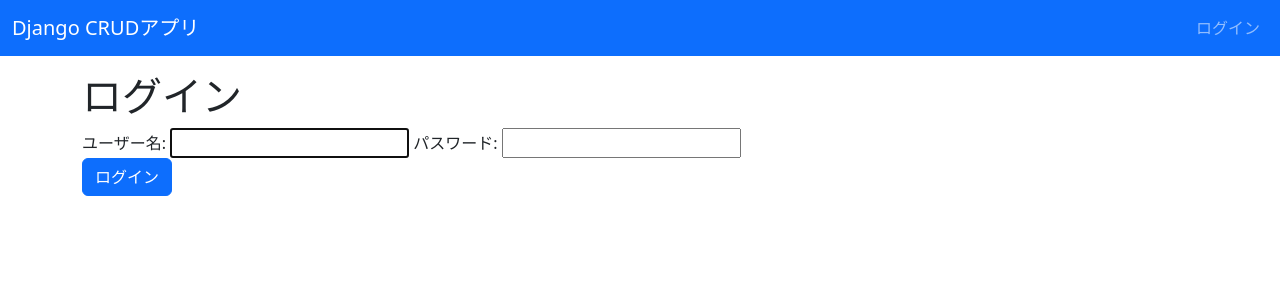
After one commit to hmakino8/Python_practice, a Django app: page /login/ in a window 1280 px wide. The commit adds this page. Shown: the top 300 px of the page. Run offline with Django 4.2, Linux system fonts and the light colour scheme; some libraries are stand-ins or nearby versions.

Commit message:
✨ ログイン機能の実装

```diff
--- a/django/myvenv/myproject/crud/templates/base.html
+++ b/django/myvenv/myproject/crud/templates/base.html
@@ -18,6 +18,29 @@
     </title>
   </head>
   <body>
+    <nav class="navbar navbar-expand-lg navbar-dark bg-primary"
+         style="margin-bottom: 1rem">
+      <div class="container-fluid">
+        <a class="navbar-brand" href="{% url 'list' %}">Django CRUDアプリ</a>
+        <div class="collapse navbar-collapse" id="navbarNav">
+          <ul class="navbar-nav ms-auto">
+            {% if request.user.is_authenticated %}
+              <span class="navbar-text">ようこそ {{ user.get_username }} さん</span>
+              <li class="nav-item">
+                <form action="{% url 'logout' %}" method="post">
+                  {% csrf_token %}
+                  <input class="nav-link" type="submit" value="ログアウト">
+                </form>
+              </li>
+            {% else %}
+              <li class="nav-item">
+                <a class="nav-link" href="{% url 'login' %}">ログイン</a>
+              </li>
+            {% endif %}
+          </ul>
+        </div>
+      </div>
+    </nav>
     <div class="container">
       {% block content %}
       {% endblock content %}
--- /dev/null
+++ b/django/myvenv/myproject/crud/templates/login.html
@@ -0,0 +1,14 @@
+{% extends "base.html" %}
+{% load bootstrap %}
+{% block title %}
+  ログイン
+{% endblock title %}
+{% block content %}
+  <h1>ログイン</h1>
+  <form method="post">
+    {% csrf_token %}
+    {{ form|bootstrap }}
+    <br>
+    <input type="submit" class="btn btn-primary" value="ログイン">
+  </form>
+{% endblock content %}
--- a/django/myvenv/myproject/crud/views.py
+++ b/django/myvenv/myproject/crud/views.py
@@ -3,6 +3,9 @@ from django.views.generic import TemplateView, ListView
 from django.views.generic.edit import CreateView, UpdateView, DeleteView
 from django.urls import reverse_lazy
 from .models import Product  # .modelsとすることで、同じディレクトリにあるmodels.pyを参照
+from django.contrib.auth.views import LoginView, LogoutView
+from django.contrib.auth.mixins import LoginRequiredMixin
+from django.contrib.auth.forms import AuthenticationForm
 
 
 class TopView(TemplateView):
@@ -15,13 +18,13 @@ ListViewは、template_nameを指定しない場合、
 """
 
 
-class ProductListView(ListView):
+class ProductListView(LoginRequiredMixin, ListView):
     model = Product
     template_name = "list.html"
     paginate_by = 3
 
 
-class ProductCreateView(CreateView):
+class ProductCreateView(LoginRequiredMixin, CreateView):
     model = Product
     fields = '__all__'
 
@@ -32,12 +35,21 @@ UpdateViewは、指定されたプライマリキーに基づいて
 '''
 
 
-class ProductUpdateView(UpdateView):
+class ProductUpdateView(LoginRequiredMixin, UpdateView):
     model = Product
     fields = '__all__'
     template_name_suffix = '_update_form'
 
 
-class ProductDeleteView(DeleteView):
+class ProductDeleteView(LoginRequiredMixin, DeleteView):
     model = Product
     success_url = reverse_lazy('list')
+
+
+class LoginView(LoginView):
+    form_class = AuthenticationForm
+    template_name = 'login.html'
+
+
+class LogoutView(LoginRequiredMixin, LogoutView):
+    template_name = 'top.html'
--- a/django/myvenv/myproject/myproject/settings.py
+++ b/django/myvenv/myproject/myproject/settings.py
@@ -127,3 +127,8 @@ DEFAULT_AUTO_FIELD = 'django.db.models.BigAutoField'
 # 画像関連の設定
 MEDIA_URL = '/media/'
 MEDIA_ROOT = BASE_DIR / 'media_local'
+
+# ログイン認証
+LOGIN_URL = 'login'
+LOGIN_REDIRECT_URL = 'list'
+LOGOUT_REDIRECT_URL = 'top'
--- a/django/myvenv/myproject/myproject/urls.py
+++ b/django/myvenv/myproject/myproject/urls.py
@@ -11,6 +11,8 @@ urlpatterns = [
     path('crud/new/', views.ProductCreateView.as_view(), name="new"),
     path('crud/edit/<int:pk>', views.ProductUpdateView.as_view(), name="edit"),
     path('crud/delete/<int:pk>', views.ProductDeleteView.as_view(), name="delete"),
+    path('login/', views.LoginView.as_view(), name="login"),
+    path('logout/', views.LogoutView.as_view(), name="logout"),
 ]
 
 # 開発モードの場合のみ静的ファイルを直接表示できるようにする。
```
Also changed, not shown: django/myvenv/myproject/db.sqlite3.
